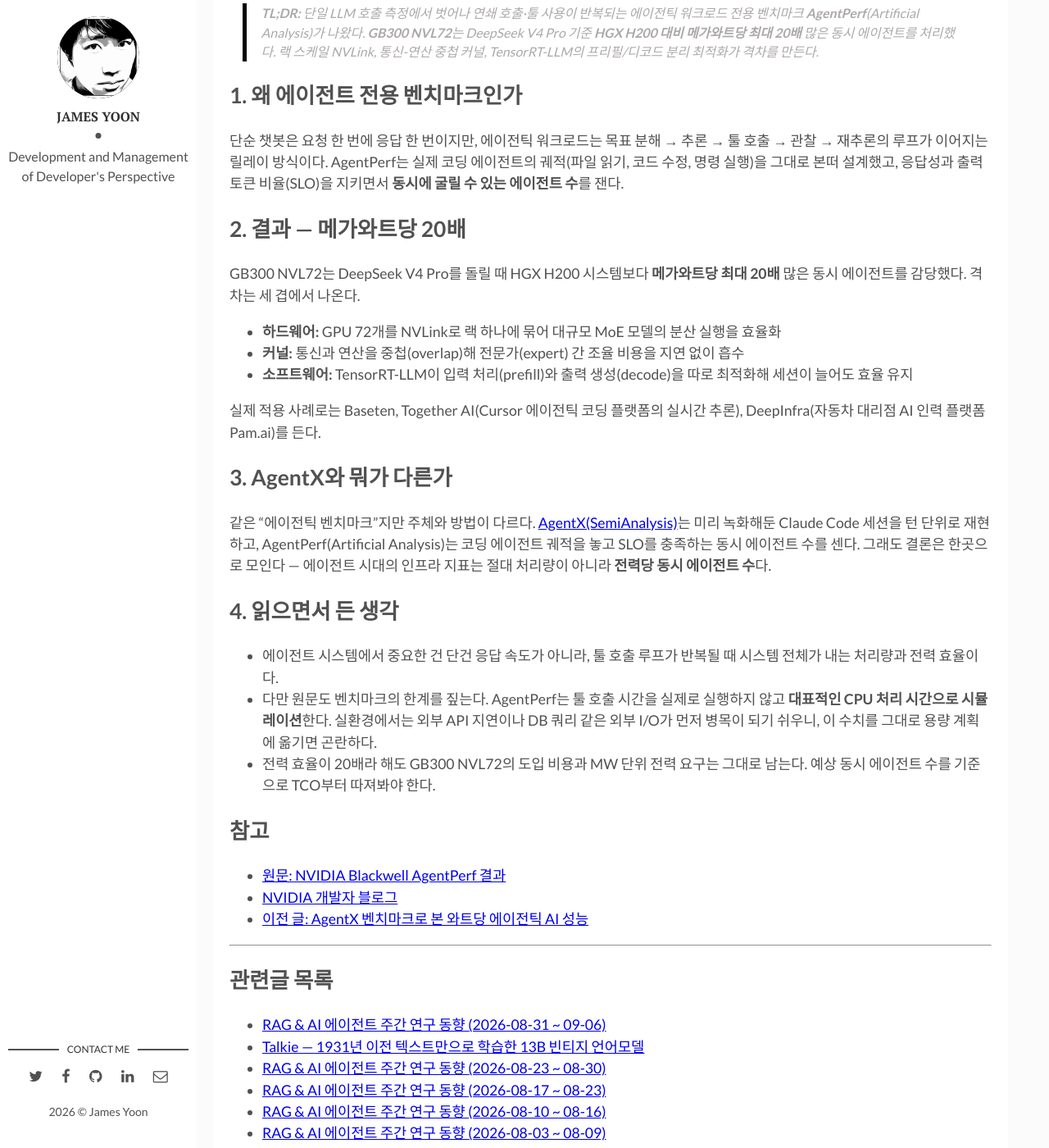
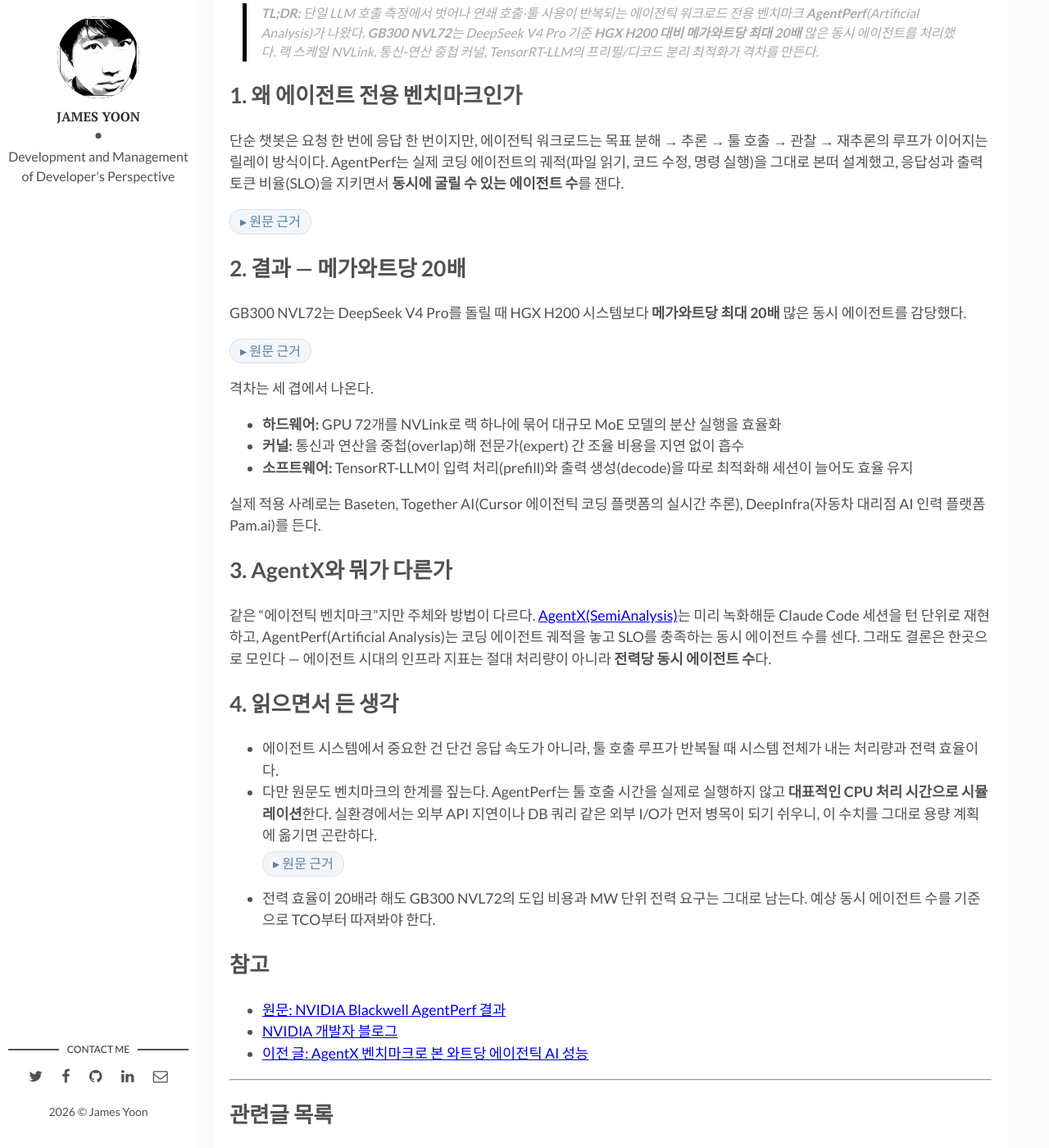
Before and after one commit to butteryoon/butteryoon.github.io, a Jekyll site: the page built from _posts/2026-09-09-nvidia-blackwell-agentperf.md, in a window 1280 px wide and 1400 px high, scrolled down 780 px. Shown: the whole window at 82% size. Built offline with Jekyll 4.4.1, drawn with Linux system fonts in a browser that asks for light colours; comment, search, counter and statistics services are not loaded; part of the change alters nothing that is shown.

Commit message:
AgentPerf 글에 원문 근거(evidence) 블록 3곳 추가
Co-Authored-By: Claude Fable 5 <noreply@anthropic.com>
Claude-Session: https://claude.ai/code/session_01GP584Scs1goEpQgpanpNdb

```diff
--- a/_posts/2026-09-09-nvidia-blackwell-agentperf.md
+++ b/_posts/2026-09-09-nvidia-blackwell-agentperf.md
@@ -5,7 +5,7 @@ title: "NVIDIA Blackwell, 에이전틱 AI 인프라 벤치마크 AgentPerf에서
 description: "Artificial Analysis의 에이전틱 AI 전용 벤치마크 AgentPerf에서 GB300 NVL72가 H200 대비 메가와트당 최대 20배의 에이전트 처리량을 기록한 결과를 정리한다."
 img: command-title.webp
 date: 2026-09-09 14:00:00 +0900
-last_modified_at: 2026-09-09 14:00:00 +0900
+last_modified_at: 2026-09-09 22:10:00 +0900
 tags: [nvidia, blackwell, agentic-ai, agentperf, artificial-analysis, gb300, inference, gpu] # add tag
 related: llm
 categories: dev
@@ -20,9 +20,15 @@ NVIDIA 블로그의 [「NVIDIA Blackwell, 업계 최초 에이전틱 AI 인프
 
 단순 챗봇은 요청 한 번에 응답 한 번이지만, 에이전틱 워크로드는 목표 분해 → 추론 → 툴 호출 → 관찰 → 재추론의 루프가 이어지는 릴레이 방식이다. AgentPerf는 실제 코딩 에이전트의 궤적(파일 읽기, 코드 수정, 명령 실행)을 그대로 본떠 설계했고, 응답성과 출력 토큰 비율(SLO)을 지키면서 **동시에 굴릴 수 있는 에이전트 수**를 잰다.
 
+<details class="evidence"><summary>원문 근거</summary><blockquote>"이 데이터는 12개 이상의 프로그래밍 언어를 아우르는 실제 공개 코드 저장소에서 수집한 것으로, 긴 시퀀스 길이와 툴 호출 패턴, 지연 시간 모두 실제 코딩 워크플로를 그대로 반영합니다. AgentPerf는 플랫폼이 응답성과 출력 토큰 비율에 대해 정의된 성능 임계값을 충족하면서 동시에 지원할 수 있는 에이전틱 태스크의 수를 측정합니다."</blockquote></details>
+
 ## 2. 결과 — 메가와트당 20배
 
-GB300 NVL72는 DeepSeek V4 Pro를 돌릴 때 HGX H200 시스템보다 **메가와트당 최대 20배** 많은 동시 에이전트를 감당했다. 격차는 세 겹에서 나온다.
+GB300 NVL72는 DeepSeek V4 Pro를 돌릴 때 HGX H200 시스템보다 **메가와트당 최대 20배** 많은 동시 에이전트를 감당했다.
+
+<details class="evidence"><summary>원문 근거</summary><blockquote>"이 워크로드에서 NVIDIA GB300 NVL72는 벤치마크 최고 성능을 기록하며, NVIDIA HGX H200 시스템 대비 메가와트당 최대 20배 많은 에이전트를 처리했습니다. NVIDIA GB300 NVL72는 에이전트당 초당 20토큰과 60토큰, 두 가지 서비스 수준 목표(SLO) 모두에서 NVIDIA H200보다 메가와트당 훨씬 많은 동시 에이전트를 지원합니다."</blockquote></details>
+
+격차는 세 겹에서 나온다.
 
 - **하드웨어:** GPU 72개를 NVLink로 랙 하나에 묶어 대규모 MoE 모델의 분산 실행을 효율화
 - **커널:** 통신과 연산을 중첩(overlap)해 전문가(expert) 간 조율 비용을 지연 없이 흡수
@@ -38,6 +44,7 @@ GB300 NVL72는 DeepSeek V4 Pro를 돌릴 때 HGX H200 시스템보다 **메가
 
 - 에이전트 시스템에서 중요한 건 단건 응답 속도가 아니라, 툴 호출 루프가 반복될 때 시스템 전체가 내는 처리량과 전력 효율이다.
 - 다만 원문도 벤치마크의 한계를 짚는다. AgentPerf는 툴 호출 시간을 실제로 실행하지 않고 **대표적인 CPU 처리 시간으로 시뮬레이션**한다. 실환경에서는 외부 API 지연이나 DB 쿼리 같은 외부 I/O가 먼저 병목이 되기 쉬우니, 이 수치를 그대로 용량 계획에 옮기면 곤란하다.
+  <details class="evidence"><summary>원문 근거</summary><blockquote>"툴 호출은 실제로 실행되지 않고 대표적인 CPU 처리 시간으로 시뮬레이션되므로, 결과의 차이는 가속 컴퓨팅 성능만을 반영합니다."</blockquote></details>
 - 전력 효율이 20배라 해도 GB300 NVL72의 도입 비용과 MW 단위 전력 요구는 그대로 남는다. 예상 동시 에이전트 수를 기준으로 TCO부터 따져봐야 한다.
 
 ## 참고
```
